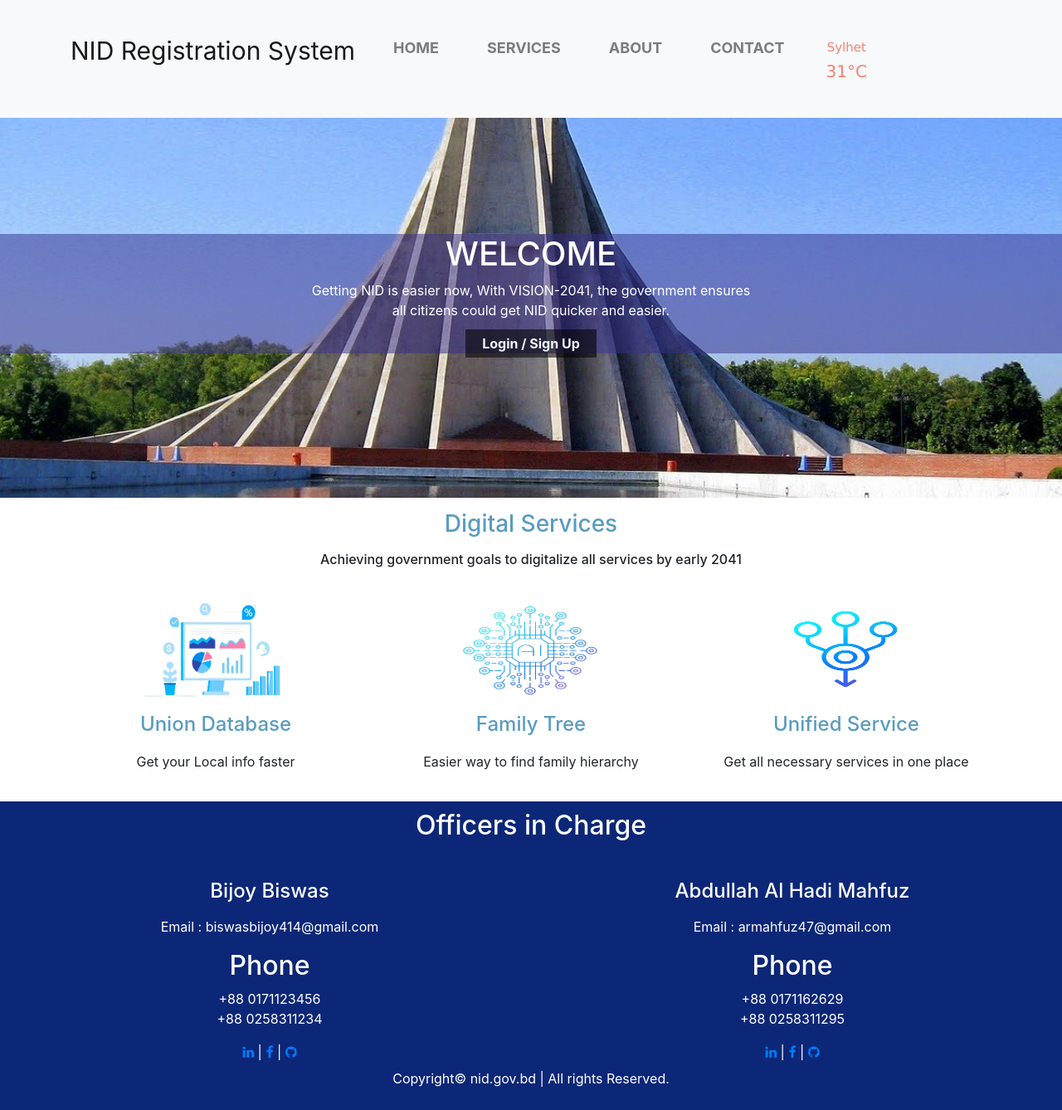
After one commit to biswasbijoy/NID-Management-System, a PHP site: page /index.html in a window 1280 px wide. The commit adds this page. Shown: the whole page at 83% size. Run offline with PHP 8.4, Linux system fonts and the light colour scheme.

Commit message:
modidied some parts

```diff
--- /dev/null
+++ b/Database/login/login_and_signup_form/index.css
@@ -0,0 +1,290 @@
+*{
+
+margin: 0;
+padding: 0;
+
+
+}
+.header{
+  background-image: url('banner01_page.jpg');
+  height: 600px;
+  background-position: center;
+  background-size: cover;
+width:auto;
+
+}
+
+.navbar .navbar-nav .nav-link{
+	font-weight: 400px;
+}
+.navbar .navbar-brand{
+
+	font-size: 30px;
+  margin-bottom: 20px;
+
+}
+.city{
+  font-size: 15px;
+
+}
+.temp{
+  font-size: 20px;
+
+}
+.description{
+  font-size: 10px;
+}
+
+
+
+
+.fl{
+  margin-top: 12px;
+  font-family: 'Lucida Sans', 'Lucida Sans Regular', 'Lucida Grande', 'Lucida Sans Unicode', Geneva, Verdana, sans-serif;
+  color:salmon;
+}
+
+
+
+.navbar .navbar-nav .nav-item{
+
+	font-size: 18px !important;
+  margin:1px;
+  	font-weight: bold;
+  position: relative;
+  padding: 20px;
+}
+.header-article{
+	margin-top: 140px;
+	margin-bottom: 90px;
+  color:white;
+  background-color: rgba(53, 47, 139, 0.5);
+
+}
+.header-article .contact-btn{
+text-decoration: none;
+color: aliceblue;
+background: rgba(0, 0, 0, 0.561);
+padding: 7px 20px;
+font-weight: 720;
+
+
+
+
+}
+.contact-btn:hover
+{
+
+  background-color: rebeccapurple;
+  transition: .3s;
+  border-color: white;
+  border-style: solid;
+}
+/* .nav-item
+{
+  font-size: ;
+} */
+.navbar .navbar-nav .nav-item .nav-link:hover{
+color:  #028AF9!important;
+border-bottom: #6EB6DC  solid;
+transition: 0.3s;
+
+}
+
+
+
+
+.collapse{
+
+  margin-left: px;
+}
+.services .services-image{
+	height: 120px;
+	width: 180px;
+
+}
+.services .service-name{
+color: #5a9cc0;
+
+
+}
+/*footer{
+  background-color: #FFFFFF;
+ height: 20px;
+ width: 100%;
+}*/
+.services .para{
+  padding:10px ;
+}
+
+.services .service-name{
+
+margin-top: 15px;
+
+}
+footer {
+  margin-top: 10px;
+  background: #0c2777;
+  color: #ffffff;
+  padding: 10px;
+  text-align: center;
+  position: relative;
+  display: block;
+}
+
+
+
+
+
+
+
+
+
+
+
+
+/* .menu ul li:hover{background:#131414;}
+
+.menu{text-align: center;}
+
+.menu ul{list-style: none; */
+/* .menu ul li a{text-decoration: none ;
+    color:  #f5f5f5;
+
+
+
+    }
+
+    .menu ul li{display:inline-flex;
+        background: transparent;
+
+
+        padding: 25px 45px;}
+
+        .fa{padding-right: 5px;
+        padding-top: 2px;
+        }
+        i{color: white;}
+        .menu{background:  #27282B;
+        }
+        h2,p {padding: 30px;}
+
+        .left-nav{
+
+            float: left;
+            background: #3D3E41;
+            width: 15%;
+            height: 409px;
+            padding: 20px;
+
+
+        }
+        .left-nav ul{
+            list-style: none;
+            text-align: center;
+
+        }
+        .left-nav ul li{
+            padding: 15px;
+            color: cyan;
+        }
+        article{
+            padding: 20px;
+
+            width: 70%;
+            height: 409px;
+            ;
+        }
+        .article{
+            margin-left: 200px;
+
+        }
+        .ar-para{margin-left: 10px;}
+        .left-nav ul li a{
+            text-decoration: none;
+            color: #f5f5f5;}
+            form{color: cyan;}
+        .left-nav ul li a:hover{color:#aeb3b6;}
+        .right-nav{
+
+            float:right;
+            background: #3D3E41;
+            width: 15%;
+            height: 409px;
+            padding: 20px;
+
+
+        }
+        .table-data{
+            color: #205E8D;
+
+
+        }
+
+        .formdata{padding: 10px;}
+        footer{
+            background: #27282B;
+            color: #ffffff;
+            padding: 10px;
+            text-align: center;
+            position: relative;
+            display: block;
+
+
+
+
+            }
+            .webimagebox img{
+
+                height: 120px;
+                width: 210px;
+
+
+            }
+            .move{
+
+                margin-left:4px ;
+
+            }
+            .webimagebox{
+                margin-top: 10px;
+
+
+            } */
+            /*menu2 start*/
+
+            /*Code 1*/
+
+            .menu2{
+                display:none;
+            }
+
+            .menu ul li:hover .menu2{
+                    width:164px;
+                display:block;
+                position:absolute;
+                background:#27282B ;
+                margin-top:45px;
+                margin-left:-45px;
+            }
+
+            ul>li:hover .menu2 ul{
+                display:block;
+                margin:10px;
+
+
+            }
+            ul>li:hover .menu2 ul li{
+              background:transparent;
+                padding:10px;
+                border-bottom:1px solid #fff;
+            }
+            ul>li:hover .menu2 ul li a:hover{
+                color:#27282B;
+                background: white;
+            }
+
+            ul>li:hover .menu2 ul li:last-child
+            {
+                border-bottom:none
+            }
--- /dev/null
+++ b/Database/login/login_and_signup_form/index.html
@@ -0,0 +1,292 @@
+<!DOCTYPE html>
+<html>
+
+<head>
+  <title>NID Registration System</title>
+
+  <link rel="stylesheet" type="text/css" href="index.css">
+
+  <link rel="stylesheet" href="https://stackpath.bootstrapcdn.com/bootstrap/4.5.0/css/bootstrap.min.css"
+    integrity="sha384-9aIt2nRpC12Uk9gS9baDl411NQApFmC26EwAOH8WgZl5MYYxFfc+NcPb1dKGj7Sk" crossorigin="anonymous">
+  <link rel="stylesheet" type="text/css"
+    href="https://stackpath.bootstrapcdn.com/font-awesome/4.7.0/css/font-awesome.min.css">
+    <script src="./script.js" defer></script>
+
+
+</head>
+
+<body>
+
+
+
+
+
+
+
+
+
+
+
+
+
+
+
+
+  <!-- header section-->
+  <header class="header">
+    <!--navigation-->
+    <nav class="navbar navbar-expand-lg navbar-light bg-light">
+      <div class="container">
+        <a href="" class="navbar-brand ">NID Registration System</a>
+        <button type="button" class="navbar-toggler" data-toggle="collapse" data-target="#dropmenu"><span
+            class="navbar-toggler-icon"></span></button>
+
+
+        <div class="collapse navbar-collapse " id="dropmenu">
+          <ul class="navbar-nav btn ">
+            <li class="nav-item "> <a href="" class="nav-link "> HOME</a></li>
+            <li class="nav-item">
+              <a href="#services" class="nav-link">SERVICES</a>
+              <div class="menu2">
+                <ul>
+                    <li><a href="">Web Design<i class="fa fa-angle-right" aria-hidden="true"></i></a> </li>
+                    <li><a href="">Web Developement</a> </li>
+                    <li><a href="">Graphics Design</a> </li>
+                    <li><a href="">Android Developement</a> </li>
+                    <li><a href="other.html"> Digital Marketing</a> </li>
+
+
+
+
+
+                </ul>
+
+
+
+
+            </div>
+            </li>
+            <li class="nav-item">
+              <a href="about.html" target="_blank" class="nav-link">ABOUT</a>
+            </li>
+
+            <li class="nav-item">
+              <a href="#contact" class="nav-link">CONTACT</a>
+
+            </li>
+            <li class="nav-item ">
+
+              <div class="fl">
+              <h2 class="city">Sylhet</h2>
+                  <h1 class="temp ">31°C</h1>
+
+
+            </li>
+          </ul>
+        </div>
+      </div>
+    </nav>
+
+
+    <!--header article-->
+    <article class="header-article">
+      <div class="container">
+        <div class="row">
+          <div class="col-md-6 offset-md-3 text-center">
+            <h1>
+              WELCOME
+
+            </h1>
+            <p>
+              Getting NID is easier now,
+              With VISION-2041, the government ensures all citizens could get NID quicker and easier.
+
+            </p>
+            <a href="signup.html" class="contact-btn">Login / Sign Up</a>
+
+
+
+          </div>
+
+
+
+        </div>
+
+
+
+
+      </div>
+    </article>
+  </header>
+  <!--service block-->
+
+  <section class="services">
+    <div class="container">
+      <div class="row">
+        <div class="col-md-6 offset-md-3 text-center">
+          <h3 class="service-name" id="services">Digital Services</h3>
+          <p class="text-dark service-text">
+          <h6>Achieving government goals to digitalize all services by early 2041 </h6>
+          </p>
+        </div>
+      </div>
+      <div class="row text-center mt-4">
+        <div class="col-md-4">
+          <img class="services-image" src="dataanalyst.jpg">
+          <h4 class="service-name">Union Database</h4>
+          <p class="para">
+            Get your Local info faster
+          </p>
+        </div>
+        <div class="col-md-4">
+          <img class="services-image" src="MLengineer.jpg">
+          <h4 class="service-name">Family Tree</h4>
+          <p class="para">
+            Easier way to find family hierarchy
+          </p>
+        </div>
+        <div class="col-md-4">
+          <img class="services-image" src="computerVision.png">
+          <h4 class="service-name">Unified Service </h4>
+          <p class="para">
+            Get all necessary services in one place
+          </p>
+        </div>
+      </div>
+    </div>
+  </section>
+  <footer class="footer-area">
+    <div>
+      <h2>Officers in Charge<br><br></h2>
+    </div>
+    <div class="footer-top" id="contact">
+      <div class="container-fluid">
+        <div class="row">
+          <div class="col-lg-6 col-md-6 col-sm-12">
+            <div class="default-box mb-2">
+              <h4 class="box-title" id="contact">Bijoy Biswas</h4>
+              <p class="para">
+
+              </p>
+              <p>
+                Email : biswasbijoy414@gmail.com
+
+
+              </p>
+            </div>
+            <div class="default-box mb-2">
+              <h2 class="box-title">Phone</h2>
+              <p class="para">
+                +88 0171123456
+                <br>
+                +88 0258311234
+              </p>
+              <div class="footer-bottom">
+                <div class="container-fluid">
+                  <div class="social-area text-center">
+
+                    <a href="https://www.linkedin.com/in/biswasbijoy414" target="_blank"><i
+                        class="fa fa-linkedin"></i></a> |
+                    <a href="https://www.facebook.com/biswasbijoy414" target="_blank"><i class="fa fa-facebook"></i></a>
+                    |
+                    <a href="https://github.com/biswasbijoy" target="_blank"><i class="fa fa-github"></i></a>
+                  </div>
+                </div>
+              </div>
+            </div>
+
+          </div>
+
+
+
+
+
+
+
+          <div class="col-lg-6 col-md-6 col-sm-12">
+            <div class="default-box mb-2">
+              <h4 class="box-title">Abdullah Al Hadi Mahfuz</h4>
+              <p class="para">
+
+              </p>
+              <p>
+                Email : armahfuz47@gmail.com
+
+
+              </p>
+            </div>
+            <div class="default-box mb-2">
+              <h2 class="box-title">Phone</h2>
+              <p class="para">
+                +88 0171162629
+                <br>
+                +88 0258311295
+              </p>
+              <div class="footer-bottom">
+                <div class="container-fluid">
+                  <div class="social-area text-center">
+
+                    <a href="https://www.linkedin.com/in/mahfuz244/" target="_blank"><i class="fa fa-linkedin"></i></a>
+                    |
+                    <a href="https://www.facebook.com/mahfuz244" target="_blank"><i class="fa fa-facebook"></i></a> |
+                    <a href="https://github.com/abdullah-hadi" target="_blank"><i class="fa fa-github"></i></a>
+                  </div>
+                </div>
+              </div>
+            </div>
+
+          </div>
+        </div>
+      </div>
+    </div>
+    <div class="footer-bottom">
+      <div class="container-fluid">
+        <p class="text-center">Copyright© nid.gov.bd | All rights Reserved.</p>
+      </div>
+    </div>
+  </footer>
+  <!--end-->
+
+
+
+
+
+
+
+
+
+
+
+
+
+
+
+
+
+
+
+
+
+
+
+
+  <script src="https://code.jquery.com/jquery-3.5.1.slim.min.js"
+    integrity="sha384-DfXdz2htPH0lsSSs5nCTpuj/zy4C+OGpamoFVy38MVBnE+IbbVYUew+OrCXaRkfj"
+    crossorigin="anonymous"></script>
+  <script src="https://cdn.jsdelivr.net/npm/popper.js@1.16.0/dist/umd/popper.min.js"
+    integrity="sha384-Q6E9RHvbIyZFJoft+2mJbHaEWldlvI9IOYy5n3zV9zzTtmI3UksdQRVvoxMfooAo"
+    crossorigin="anonymous"></script>
+  <script src="https://stackpath.bootstrapcdn.com/bootstrap/4.5.0/js/bootstrap.min.js"
+    integrity="sha384-OgVRvuATP1z7JjHLkuOU7Xw704+h835Lr+6QL9UvYjZE3Ipu6Tp75j7Bh/kR0JKI"
+    crossorigin="anonymous"></script>
+</body>
+
+
+
+
+
+
+
+
+
+</html>
```
Also changed, not shown: Database/login/app.js (+13 -1 lines), Database/login/login_and_signup_form/home.html (deleted, +0 -13 lines), Database/login/login_and_signup_form/signup.html (renamed from Database/login/login_and_signup_form/index.htm, +9 -1 lines), Database/login/login_and_signup_form/style.css (+13 -4 lines), Database/login/login_and_signup_form/MLengineer.jpg (added), Database/login/login_and_signup_form/banner01_page.jpg (added), Database/login/login_and_signup_form/banner01_page1.jpg (added), Database/login/login_and_signup_form/child.jpg (added), Database/login/login_and_signup_form/computerVision.png (added), Database/login/login_and_signup_form/dataanalyst.jpg (added), Database/login/login_and_signup_form/edp.jpg (added), Database/login/login_and_signup_form/flag.jpg (added), Database/login/login_and_signup_form/meeting.png (added), Database/login/login_and_signup_form/pm.png (added).
